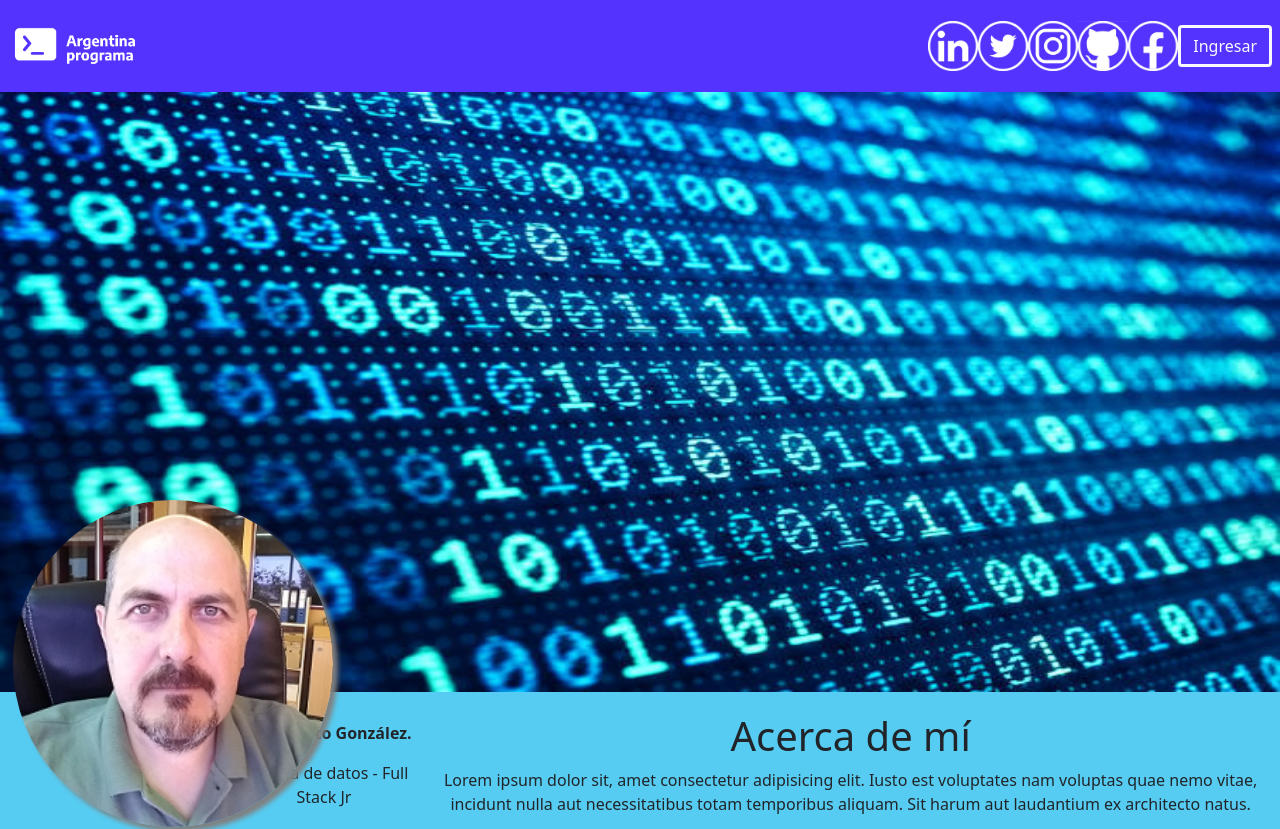
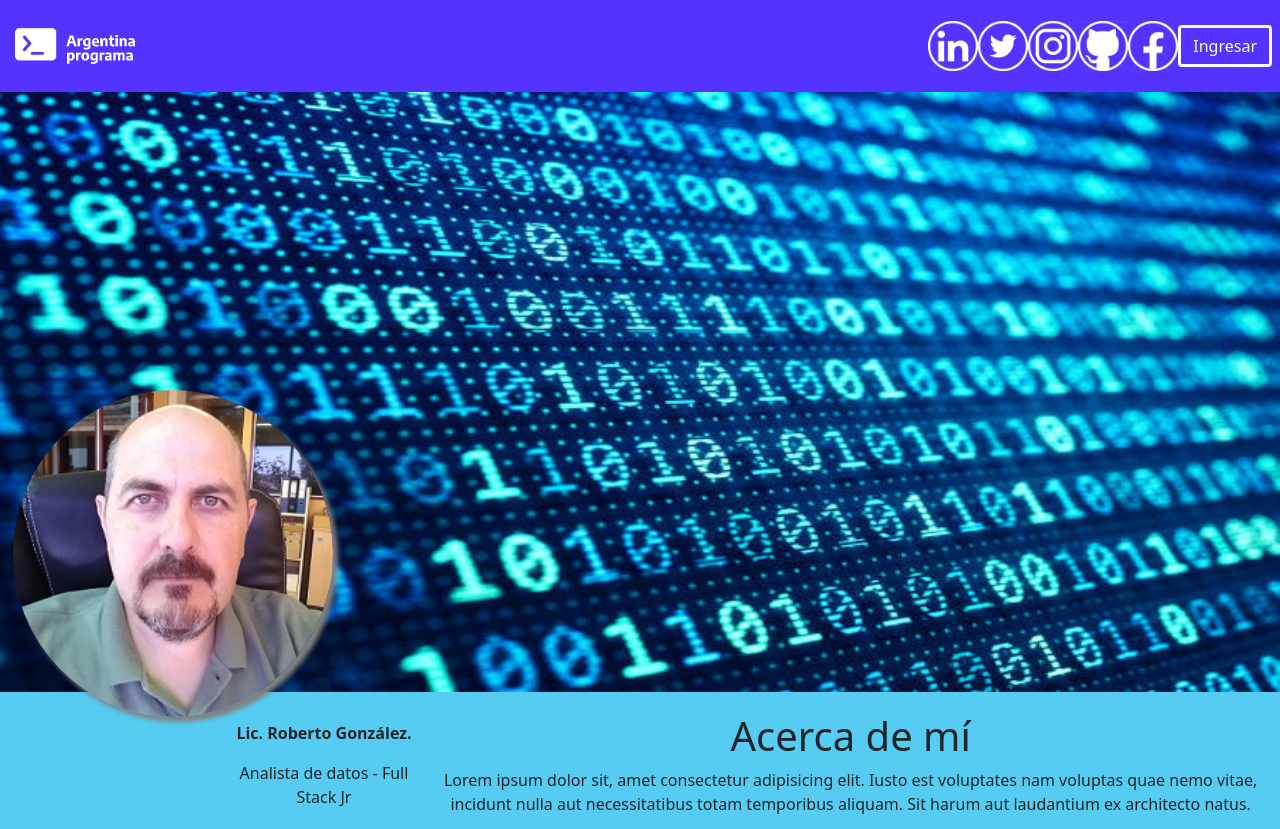
Before and after one commit to Rodymus/ProyectoFinalArgentinaProgramaRCG, an Angular app in the folder PI-RCG/: page / in a window 1280 px wide. Shown: the top 829 px of the page. Built offline with nearby package versions, Linux system fonts and the light colour scheme; what ng-circle-progress would draw is missing.

Commit message:
fix foto

```diff
--- a/PI-RCG/src/app/components/acerca-de/acerca-de.component.css
+++ b/PI-RCG/src/app/components/acerca-de/acerca-de.component.css
@@ -20,7 +20,7 @@ div {
     border-radius: 100%;
     box-shadow: 5px 5px 5px grey;
     left: 1%;
-    top: 500px;
+    top: 390px;
   }
 
 @media (max-width: 576px){
@@ -30,7 +30,7 @@ div {
      border-radius: 100%;
      box-shadow: 3px 3px 3px grey;
      left: 33%;
-     top: 450px;
+     top: 400px;
   }
 }
 }
```
